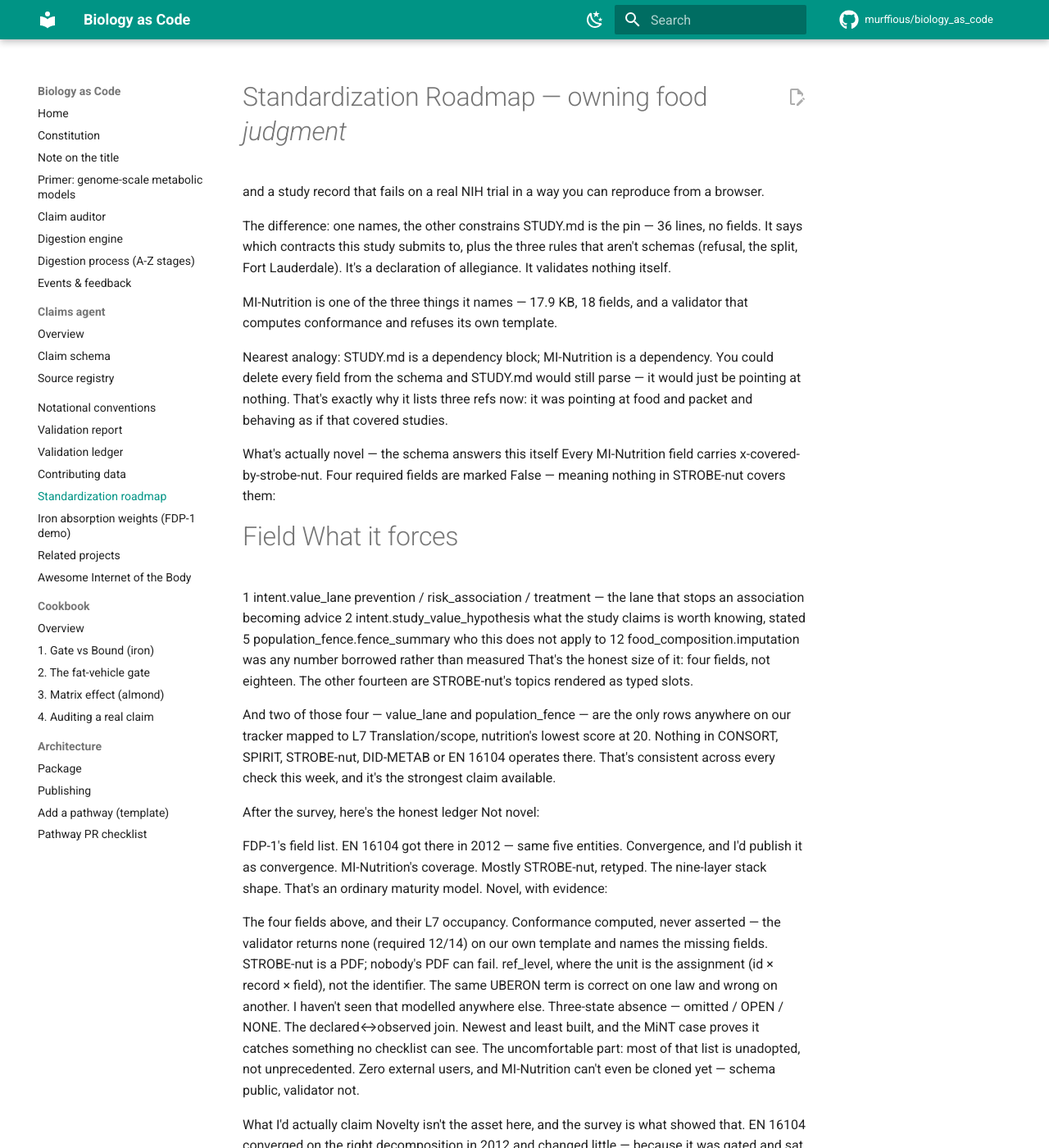
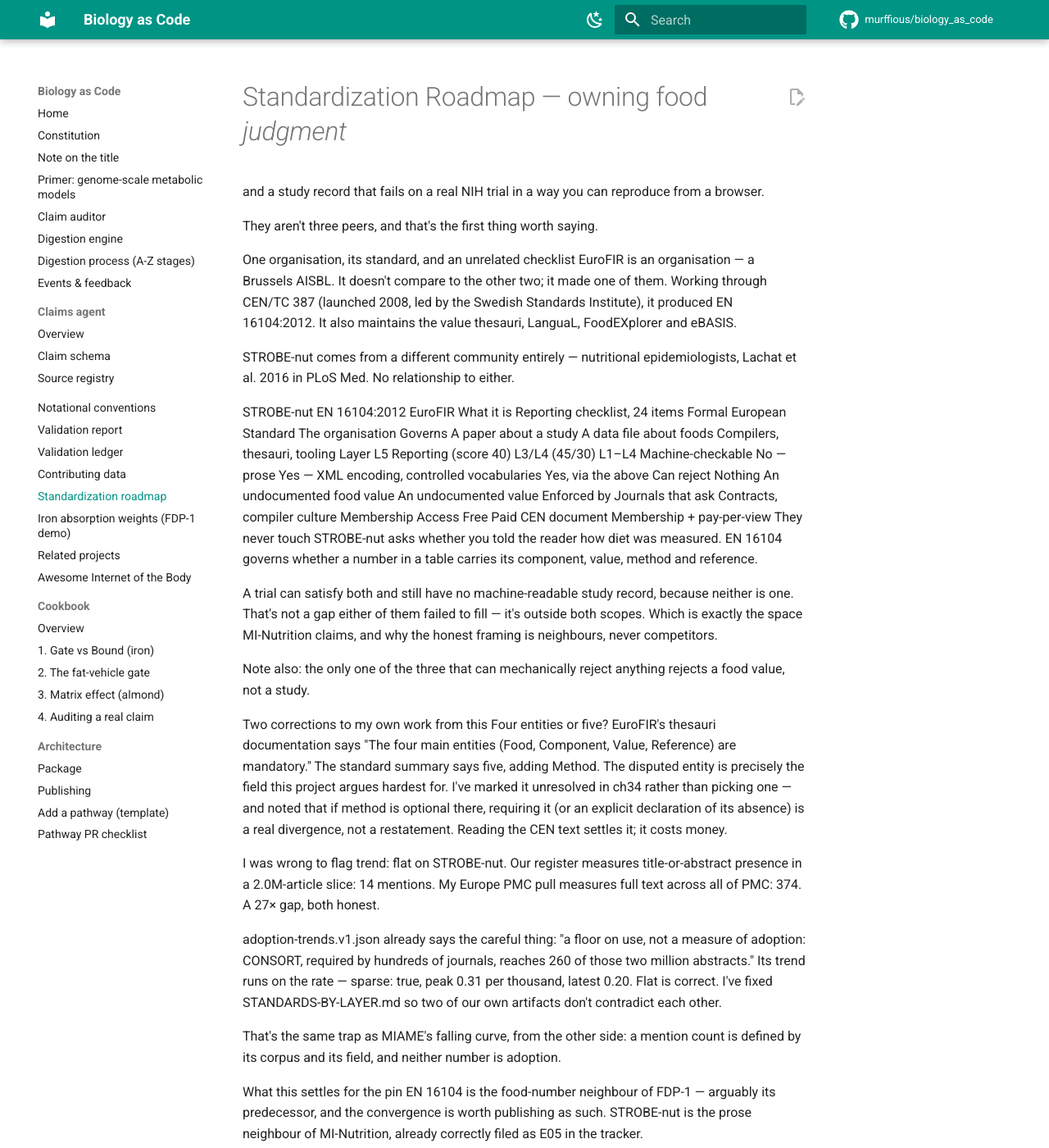
Before and after one commit to murffious/biology_as_code, an MkDocs documentation site: the page built from docs/standardization-roadmap.md, in a window 1280 px wide and 1400 px high. Shown: the whole window at 82% size. Built offline with MkDocs 1.6.1 and Material for MkDocs 9.7.7, drawn with Linux system fonts in a browser that asks for light colours; comment, search, counter and statistics services are not loaded; some of the changed text lies outside the part shown.

Commit message:
docs: clarify relationships between STROBE-nut, EN 16104, and EuroFIR in standardization roadmap

```diff
--- a/docs/standardization-roadmap.md
+++ b/docs/standardization-roadmap.md
@@ -1,6 +1,42 @@
 # Standardization Roadmap — owning food *judgment*
 and a study record that fails on a real NIH trial in a way you can reproduce from a browser.
 
+
+They aren't three peers, and that's the first thing worth saying.
+
+One organisation, its standard, and an unrelated checklist
+EuroFIR is an organisation — a Brussels AISBL. It doesn't compare to the other two; it made one of them. Working through CEN/TC 387 (launched 2008, led by the Swedish Standards Institute), it produced EN 16104:2012. It also maintains the value thesauri, LanguaL, FoodEXplorer and eBASIS.
+
+STROBE-nut comes from a different community entirely — nutritional epidemiologists, Lachat et al. 2016 in PLoS Med. No relationship to either.
+
+STROBE-nut	EN 16104:2012	EuroFIR
+What it is	Reporting checklist, 24 items	Formal European Standard	The organisation
+Governs	A paper about a study	A data file about foods	Compilers, thesauri, tooling
+Layer	L5 Reporting (score 40)	L3/L4 (45/30)	L1–L4
+Machine-checkable	No — prose	Yes — XML encoding, controlled vocabularies	Yes, via the above
+Can reject	Nothing	An undocumented food value	An undocumented value
+Enforced by	Journals that ask	Contracts, compiler culture	Membership
+Access	Free	Paid CEN document	Membership + pay-per-view
+They never touch
+STROBE-nut asks whether you told the reader how diet was measured. EN 16104 governs whether a number in a table carries its component, value, method and reference.
+
+A trial can satisfy both and still have no machine-readable study record, because neither is one. That's not a gap either of them failed to fill — it's outside both scopes. Which is exactly the space MI-Nutrition claims, and why the honest framing is neighbours, never competitors.
+
+Note also: the only one of the three that can mechanically reject anything rejects a food value, not a study.
+
+Two corrections to my own work from this
+Four entities or five? EuroFIR's thesauri documentation says "The four main entities (Food, Component, Value, Reference) are mandatory." The standard summary says five, adding Method. The disputed entity is precisely the field this project argues hardest for. I've marked it unresolved in ch34 rather than picking one — and noted that if method is optional there, requiring it (or an explicit declaration of its absence) is a real divergence, not a restatement. Reading the CEN text settles it; it costs money.
+
+I was wrong to flag trend: flat on STROBE-nut. Our register measures title-or-abstract presence in a 2.0M-article slice: 14 mentions. My Europe PMC pull measures full text across all of PMC: 374. A 27× gap, both honest.
+
+adoption-trends.v1.json already says the careful thing: "a floor on use, not a measure of adoption: CONSORT, required by hundreds of journals, reaches 260 of those two million abstracts." Its trend runs on the rate — sparse: true, peak 0.31 per thousand, latest 0.20. Flat is correct. I've fixed STANDARDS-BY-LAYER.md so two of our own artifacts don't contradict each other.
+
+That's the same trap as MIAME's falling curve, from the other side: a mention count is defined by its corpus and its field, and neither number is adoption.
+
+What this settles for the pin
+EN 16104 is the food-number neighbour of FDP-1 — arguably its predecessor, and the convergence is worth publishing as such. STROBE-nut is the prose neighbour of MI-Nutrition, already correctly filed as E05 in the tracker.
+
+Neither goes in schema_ref. Catalog both, map fields with closeMatch, and don't let a checklist attached to a PDF count as conformance.
 
 
 The difference: one names, the other constrains
```
